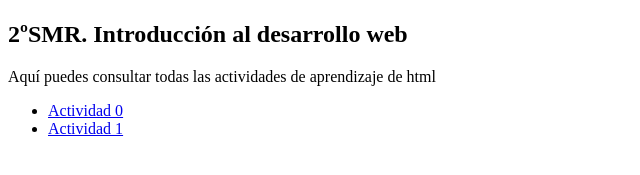
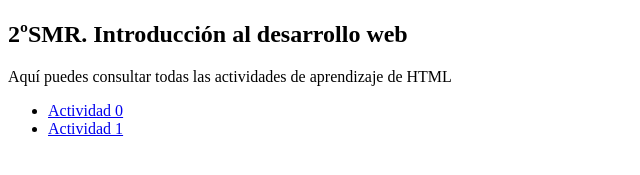
Before and after one commit to mabral2905/2smra, a plain HTML site: page index.html in a window 1280 px wide. Shown: the part 267-442 px from the top of the page, 0-640 px from the left. Drawn offline with Linux system fonts and the light colour scheme.

Commit message:
para preparar el entorno

```diff
--- a/index.html
+++ b/index.html
@@ -9,7 +9,7 @@
     <p>Bienvenido a mi portfolio de actividades realizadas en clase.</p>
     <img src="./img/index1.jpeg" alt="Foto de bienvenida" width="150" height="150" />
     <h2>2ºSMR. Introducción al desarrollo web</h2>
-    <p>Aquí puedes consultar todas las actividades de aprendizaje de html</p>
+    <p>Aquí puedes consultar todas las actividades de aprendizaje de HTML</p>
     <ul>
         <li><a href="/Actividad0/">Actividad 0</a></li>
         <li><a href="/Actividad1/">Actividad 1</a></li>
```
